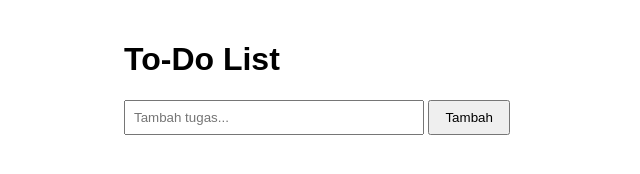
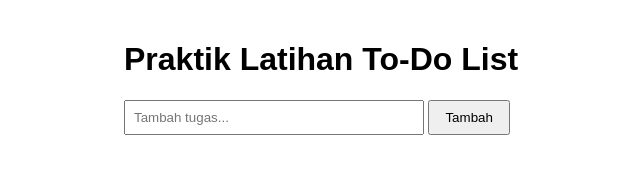
Before and after one commit to satria-johan/tugas-praktik-dom, a plain HTML site: page tugas praktek dom pdf/latihan soal/index.html in a window 1280 px wide. Shown: the whole page, without its empty margins (316-956 px from the left). Drawn offline with Linux system fonts and the light colour scheme.

Commit message:
Update index.html

```diff
--- a/tugas praktek dom pdf/latihan soal/index.html
+++ b/tugas praktek dom pdf/latihan soal/index.html
@@ -7,7 +7,7 @@
     <link rel="stylesheet" href="style.css">
 </head>
 <body>
-        <h1>To-Do List</h1>
+        <h1>Praktik Latihan To-Do List</h1>
         <input type="text" id="taskInput" placeholder="Tambah tugas...">
         <button onclick="addTask()">Tambah</button>
         <ul id="taskList"></ul>
```
